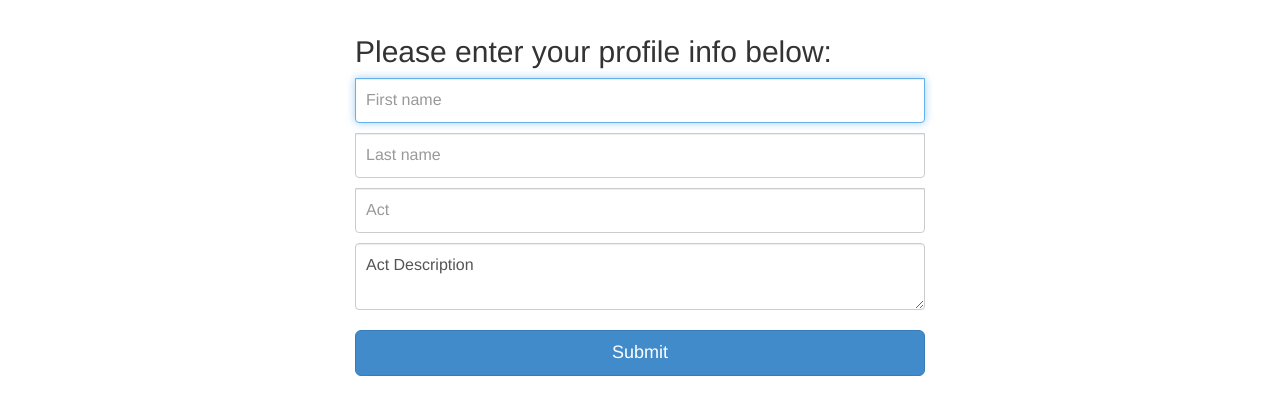
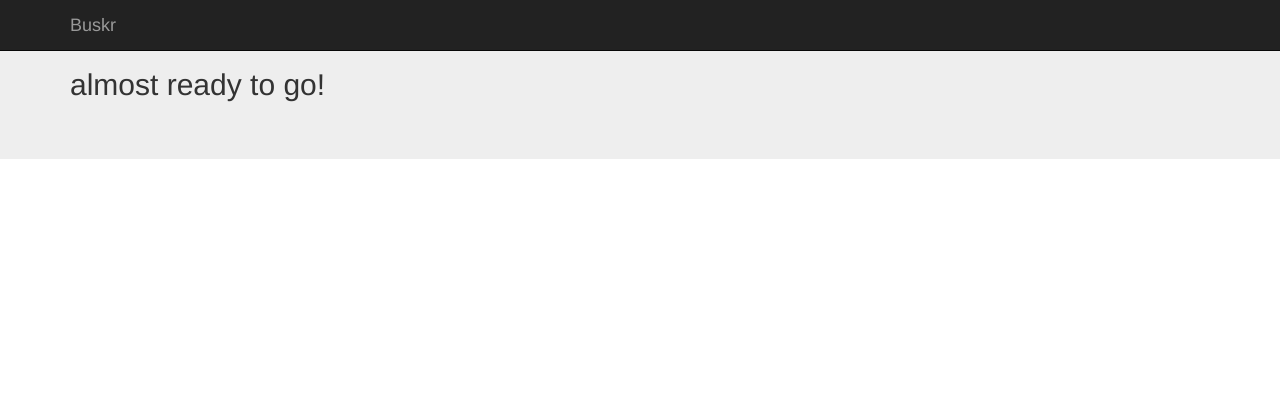
Before and after one commit to ryanwilsonperkin/buskr, a Django app: page /share/1 in a window 1280 px wide. Shown: the top 415 px of the page. Run offline with Django 3.2, Linux system fonts and the light colour scheme; some libraries are stand-ins or nearby versions.

Commit message:
swapped share.html and profile.html.  basic bootstrap set up of share.html.

```diff
--- a/gryphon/templates/share.html
+++ b/gryphon/templates/share.html
@@ -2,23 +2,28 @@
 
 {% load staticfiles %}
 
-{% block title %}Edit your Profile information{% endblock %}
+{% block title %}Start Collecting Donations!  Share your info today.{% endblock %}
 
 {% block pagecss %}<link rel="stylesheet" href="{% static "css/sharestyle.css" %}">{% endblock %}
 
 {% block content %}
-    <div class="container">
-    	<!-- STILL MISSING MAXLENGTH -->
+    <div class="navbar navbar-inverse navbar-fixed-top" role="navigation">
+      <div class="container">
+        <div class="navbar-header">
+          <button type="button" class="navbar-toggle" data-toggle="collapse" data-target=".navbar-collapse">
+            <span class="sr-only">Toggle navigation</span>
+            <span class="icon-bar"></span>
+            <span class="icon-bar"></span>
+            <span class="icon-bar"></span>
+          </button>
+          <a class="navbar-brand" href="#">Buskr</a>
+        </div>
 
-      <form class="form-signin" role="form">
-        <h2 class="form-signin-heading">Please enter your profile info below:</h2>
-        <input type="text" class="form-control" placeholder="First name" required autofocus>
-        <input type="text" class="form-control" placeholder="Last name">
-        <input type="text" class="form-control" placeholder="Act">
-        <textarea class="form-control" placeholder="Act Description" maxlength="50">Act Description</textarea>
-        <text
-        <button class="btn btn-lg btn-primary btn-block" style="margin-top:20px;" type="submit">Submit</button>
-      </form>
-
-    </div> <!-- /container -->
+      </div>
+    </div>
+    <div class="jumbotron">
+      <div class="container">
+        <h2> almost ready to go! </h2>
+      </div>
+    </div>
 {% endblock %}
--- a/static/css/sharestyle.css
+++ b/static/css/sharestyle.css
@@ -1,40 +1,9 @@
     <style>
     body {
-      padding-top: 40px;
-      padding-bottom: 40px;
-      background-color: #eee;
+      padding-top: 50px;
     }
-
-    .form-signin {
-      max-width: 600px;
-      padding: 15px;
-      margin: 0 auto;
-    }
-    .form-signin .form-signin-heading,
-    .form-signin .checkbox {
-      margin-bottom: 10px;
-    }
-
-    .form-signin .form-control {
-      position: relative;
-      height: auto;
-      -webkit-box-sizing: border-box;
-         -moz-box-sizing: border-box;
-              box-sizing: border-box;
-      padding: 10px;
-      font-size: 16px;
-    }
-    .form-signin .form-control:focus {
-      z-index: 2;
-    }
-    .form-signin input[type="text"] {
-      margin-bottom: 10px;
-      border-top-left-radius: 0;
-      border-top-right-radius: 0;
-    }
-    .textarea_description {
-      margin-bottom: 10px;
-      border-top-left-radius: 0;
-      border-top-right-radius: 0;
+    .starter-template {
+      padding: 40px 15px;
+      text-align: center;
     }
   </style>
```
Also changed, not shown: gryphon/templates/profile.html (+19 -1 lines), static/css/profilestyle.css (added, +40 -0 lines).
